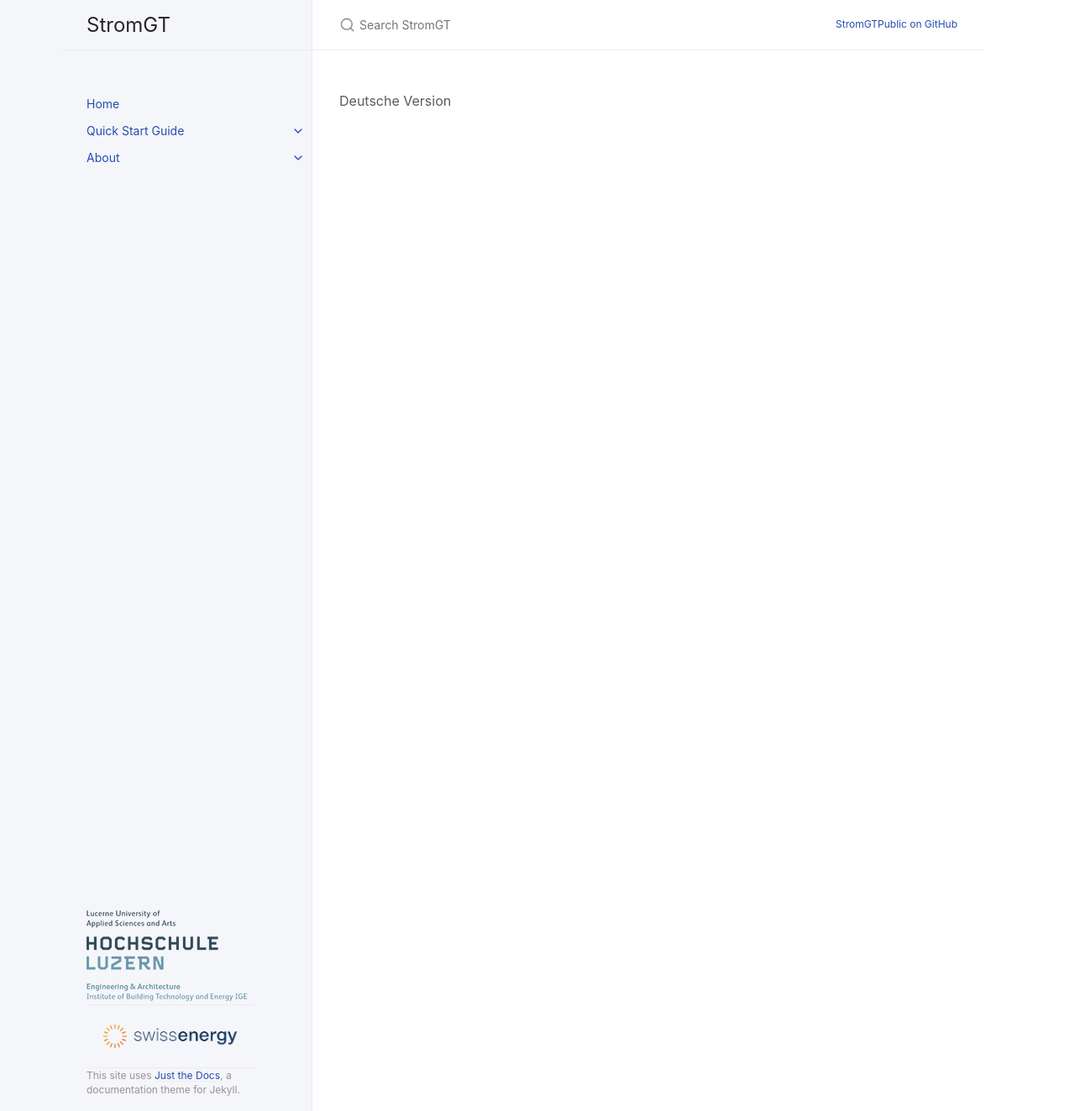
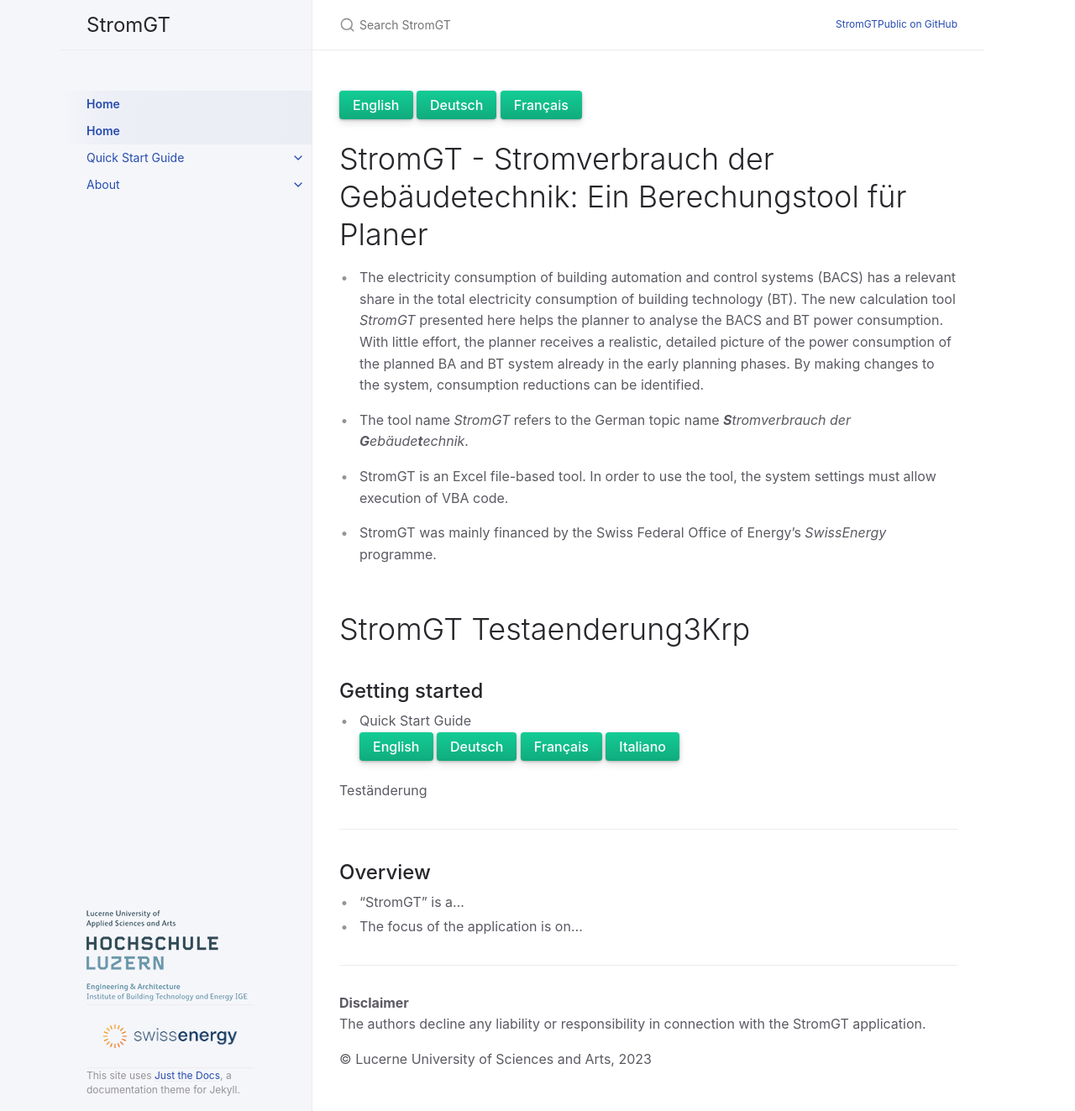
Before and after one commit to hslu-ige-laes/StromGTPublic, a Jekyll site: the page built from docs/index_de.md, in a window 1280 px wide and 1323 px high. Shown: the whole window at 84% size. Built offline with Jekyll 4.4.1, drawn with Linux system fonts in a browser that asks for light colours; our own code applies the rules of GitHub Pages for plain Markdown files.

Commit message:
Update index_de.md

```diff
--- a/docs/index_de.md
+++ b/docs/index_de.md
@@ -1 +1,45 @@
-Deutsche Version
+---
+layout: default
+title: Home
+nav_order: 1
+description: "StromGT Documentation"
+permalink: /
+---
+
+ [English](https://hslu-ige-laes.github.io/StromGTPublic/index.md){: .btn .btn-green }  [Deutsch](https://hslu-ige-laes.github.io/StromGTPublic/index_de.md){: .btn .btn-green }  [Français](https://hslu-ige-laes.github.io/StromGTPublic/indexfr){: .btn .btn-green }
+
+
+# StromGT - Stromverbrauch der Gebäudetechnik: Ein Berechungstool für Planer
+- The electricity consumption of building automation and control systems (BACS) has a relevant share in the total electricity consumption of building technology (BT). The new calculation tool _StromGT_ presented here helps the planner to analyse the BACS and BT power consumption. With little effort, the planner receives a realistic, detailed picture of the power consumption of the planned BA and BT system already in the early planning phases. By making changes to the system, consumption reductions can be identified.
+
+- The tool name _StromGT_ refers to the German topic name _**S**tromverbrauch der **G**ebäude**t**echnik_.
+
+- StromGT is an Excel file-based tool. In order to use the tool, the system settings must allow execution of VBA code.
+
+- StromGT was mainly financed by the Swiss Federal Office of Energy's _SwissEnergy_ programme.
+
+
+
+
+
+
+# StromGT Testaenderung3Krp
+## Getting started
+- Quick Start Guide<br>
+  [English](https://hslu-ige-laes.github.io/StromGTPublic/docs/quickStartGuide/en/){: .btn .btn-green }  [Deutsch](https://hslu-ige-laes.github.io/StromGTPublic/docs/quickStartGuide/de/){: .btn .btn-green }  [Français](https://hslu-ige-laes.github.io/StromGTPublic/docs/quickStartGuide/fr/){: .btn .btn-green }  [Italiano](https://hslu-ige-laes.github.io/StromGTPublic/docs/quickStartGuide/it/){: .btn .btn-green }
+
+Teständerung
+
+<hr>
+
+## Overview
+- "StromGT" is a...
+- The focus of the application is on...
+
+<hr>
+
+
+**Disclaimer**<br>
+The authors decline any liability or responsibility in connection with the StromGT application.
+
+&copy; Lucerne University of Sciences and Arts, 2023
```
